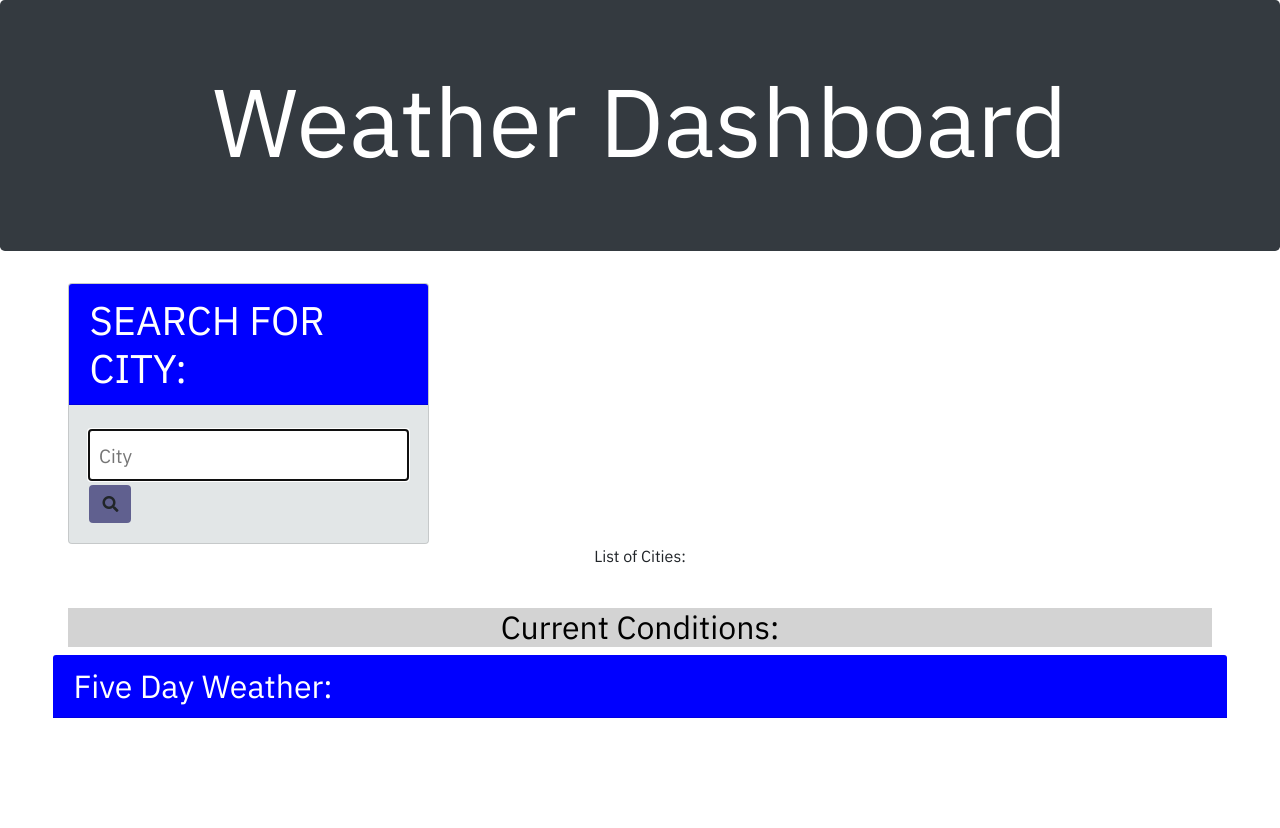
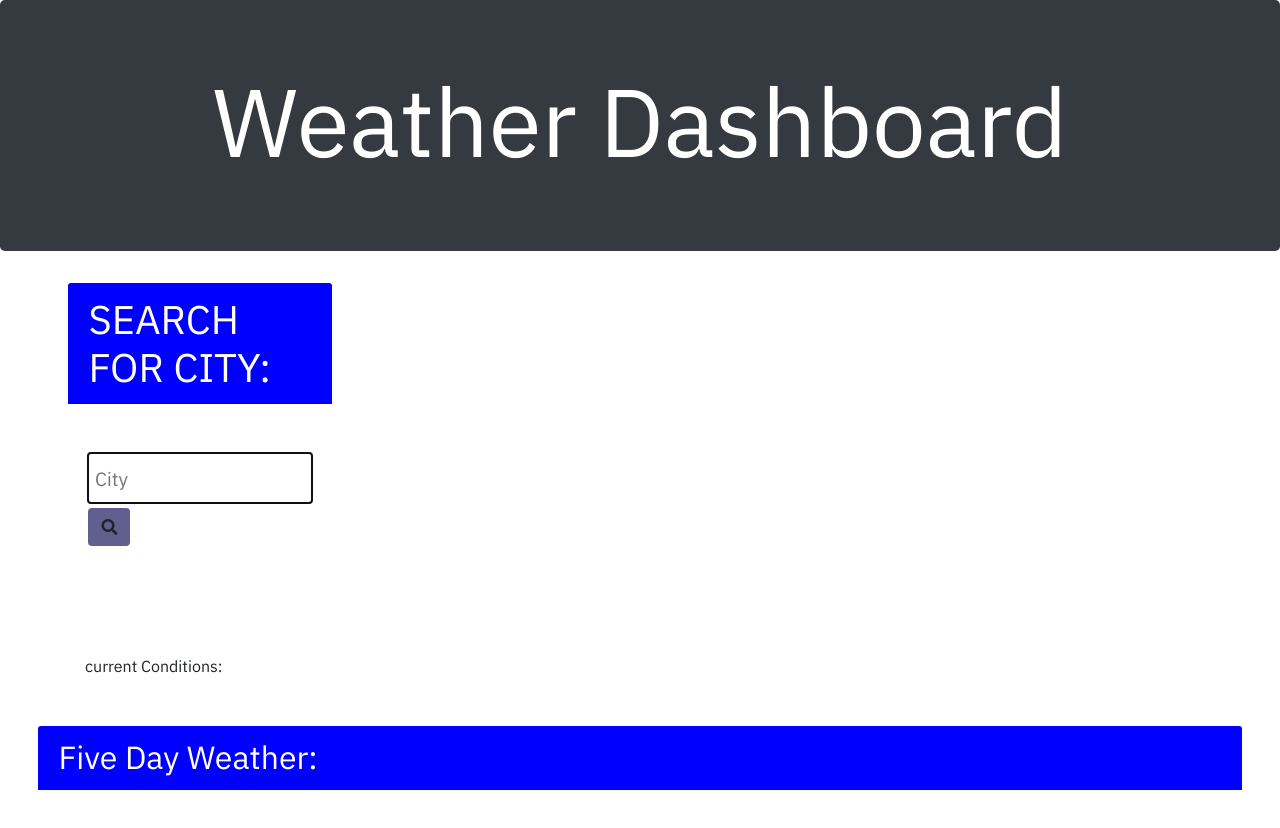
Before and after one commit to MelElson/Weather-Dashboard, a plain HTML site: page index.html in a window 1280 px wide. Before the commit the page ends 800 px from the top, so only its background shows below. Drawn offline with nearby package versions, Linux system fonts and the light colour scheme.

Commit message:
update html and readme

```diff
--- a/assets/css/style.css
+++ b/assets/css/style.css
@@ -11,7 +11,6 @@
     line-height: 1.5;
     font-size: 16px;
   }
-
 
 
 
@@ -41,6 +40,7 @@
 input {
     width: auto;
     height: 50px;
+    border: black;
 }
 .custom-button {
     background-color: rgb(96, 96, 143);
@@ -68,7 +68,7 @@ h3 {
 
 .card {
     background-color: rgba(222, 227, 228, 0.87);
-}
+} */
 
 /* FORM */
 .form-label,
@@ -406,3 +406,5 @@ h3 {
     flex: 0 0 100%;
   }
 }
+
+ */
--- a/index.html
+++ b/index.html
@@ -23,7 +23,40 @@
 
   <main>
     <section class="container-fluid">
-      <div class="col-12 col-md-4">
+
+
+      <div class="col-12 col-md-4 col-xl-3">
+
+          <h3 class="card-header text-uppercase">Search for city: </h3>
+          <form id="user-form" class="card-body">
+            <label class="form-label"></label>
+            <input placeholder="City" id="search-city" type="text" autofocus="true" class="form-input" />
+            <button class="btn btn-outline-sceondary custom-button" type="button" id="search-button"><i
+                class="fa fa-search" aria-hidden="true"></i></button>
+          </form>
+          <div class="container col-12 col-md-4 col-xl-3">
+            <div class="card-body">
+              <div id="history"></div>
+            </div>
+
+          </div>
+        </div>
+      </div>
+
+
+      </div>
+    </section>
+    <!--current weather-->
+
+    <section class="container my-5">
+      <div class="row">
+        <div class="col-12 col-md-4 col-xl-9">
+          <h class='subtitle'>current Conditions: <div id="weather"></div>
+            </h2>
+            <div id="current-weather-container" class='current-list-group'></div>
+        </div>
+        <!-- <div class="col-12 col-md-4">
+
 
         <div class="card">
           <h3 class="card-header text-uppercase">Search for city: </h3>
@@ -33,28 +66,25 @@
             <button class="btn btn-outline-sceondary custom-button" type="button" id="search-button"><i
                 class="fa fa-search" aria-hidden="true"></i></button>
           </form>
-        </div>
+        </div>    -->
+
+
+    </section>
 
 
 
+
+    <!-- <section class="container my-5  text-dark">
+        <div class="row">
+          <div class="col-12 col-md-6 col-lg-3">
+            <h class='subtitle'>current Conditions: <div id ="weather"></div></h2>
+            <div id="current-weather-container" class='current-list-group'></div>
+
           </div>
-      </div>
-      <div class="container col-12 col-md-12 text-center" >
-        <div>List of Cities:</div>
-        <div class="card-body">
-
-          <div id="history"></div>
-        </div>
-      </div>
-      </div>
-      <!--currentweather-->
-      <div class="container col-12 col-md-12 text-center">
-        <h2 class="subtitle">Current Conditions: <div id="weather"></div>
-        </h2>
-        <div id="current-weather-container" class="current-list-group"></div>
-      </div>
+        </section> -->
 
     <!--5 day weather-->
+
     <div class="col-8-float-right">
       <h2 class="card-header">Five Day Weather: <div id="five-day"></div>
       </h2>
```
Also changed, not shown: assets/images/Screen Shot search for city.png (added), assets/images/Screen Shot weather dashboard.png (added), 3 other files. Lines whose indentation alone changed are shown as unchanged.
